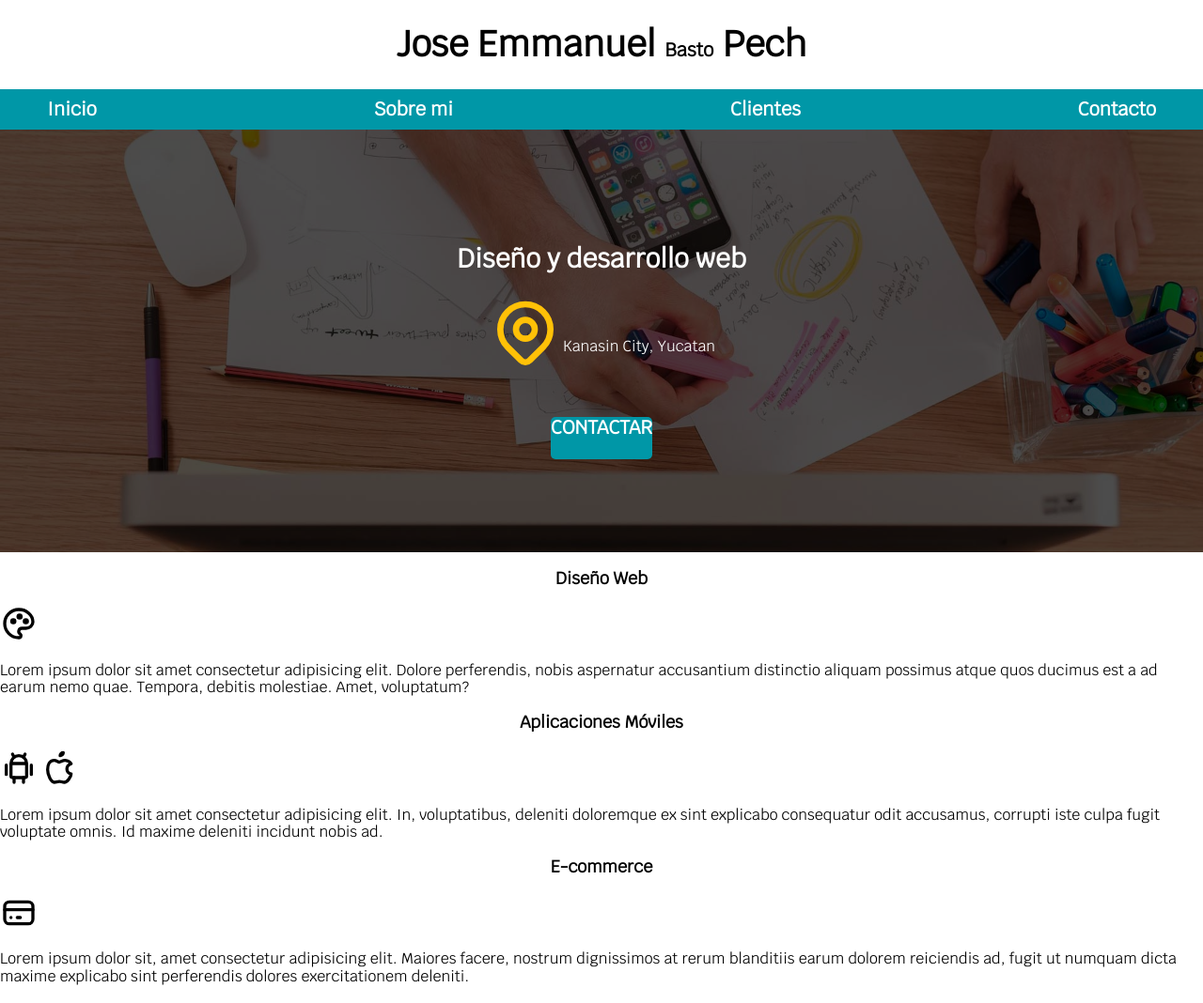
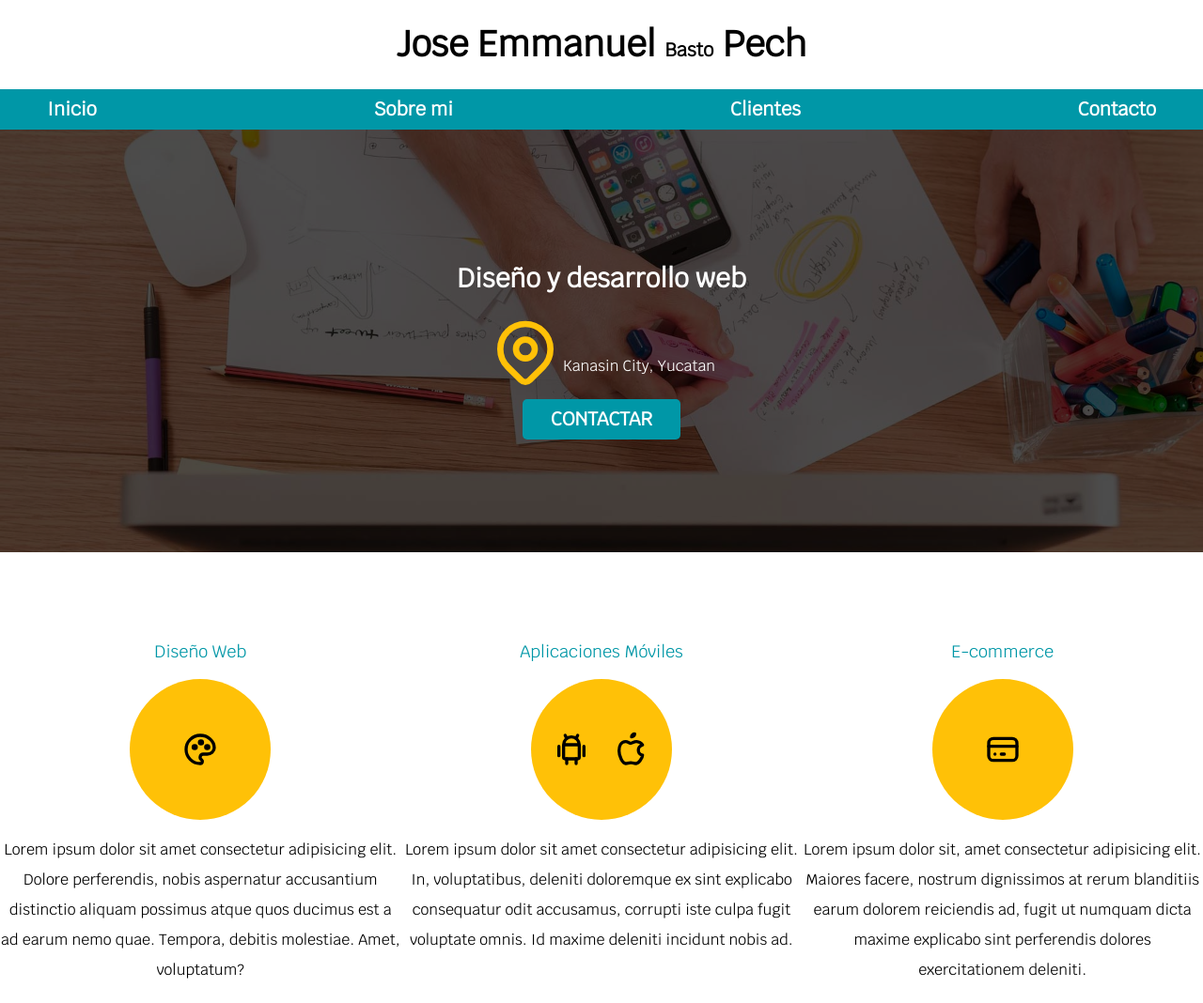
Before and after one commit to EmanuelBasto/septimo-semestre, a plain HTML site: page Developer_Page_7SA/index.html in a window 1280 px wide. Shown: the top 1068 px of the page at 94% size. Drawn offline with Linux system fonts and the light colour scheme.

Commit message:
My services section finished

```diff
--- a/Developer_Page_7SA/css/styles.css
+++ b/Developer_Page_7SA/css/styles.css
@@ -120,8 +120,8 @@ body{
     /*color del texto y el fondo*/
     background-color: var(--secuandario);
     color: var(--blanco);
-    padding: 1rem,3rem;
-    margin-top: 5rem;
+    padding: 1rem 3rem;
+    margin-top: 1rem;
     font-size: 2rem;
     /*subrayado*/
     text-decoration: none;
@@ -131,8 +131,7 @@ body{
     font-weight: bold;
     /*borde redondeado*/
     border-radius: .5rem;
-    width: 90%;
-    height: 10%;
+
     text-align: center;
 }
 
@@ -144,3 +143,42 @@ body{
     }
 
  }
+ /*Mis servicios*/
+
+ @media (min-width: 768px) {
+    .servicios{
+        display: grid;
+        /*define el area de las columnas*/
+        /*grid-template-columns: 1fr 1fr 1fr;*/
+        /*grid-template-columns: 33.33% 33.33% 33.33%*/
+        grid-template-columns: repeat(3, 1fr);
+    }
+  }
+
+  .servicio{
+    display: flex;
+    flex-direction: column;
+    align-items: center;
+  }
+  .servicio h3{
+    color: var(--secuandario);
+    /*subrayado "none" o normal con "normal"*/
+    font-weight: normal;
+  }
+  .servicio p{
+    /*internilineado*/
+    line-height: 2;
+    text-align: center;
+  }
+  .servicio .iconos{
+    height: 15rem;
+    width: 15rem;
+    background-color: var(--primario);
+    border-radius: 50%;
+    /*cada que quiera ponerlo en medio es FLEX*/
+    display: flex;
+    /*alinear de forma Horizontal*/
+    justify-content: space-evenly;
+    /*alinear de forma orizontal*/
+    align-items: center;
+  }
--- a/Developer_Page_7SA/index.html
+++ b/Developer_Page_7SA/index.html
@@ -40,26 +40,34 @@
     </section>
 
     <main>
+    <h2>Mis Servicios</h2>
+    <div class="servicios">
 
-    <section>
+    <section class="servicio">
         <h3>Diseño Web</h3>
-        <svg  xmlns="http://www.w3.org/2000/svg"  width="40"  height="40"  viewBox="0 0 24 24"  fill="none"  stroke="#000000"  stroke-width="2"  stroke-linecap="round"  stroke-linejoin="round"  class="icon icon-tabler icons-tabler-outline icon-tabler-palette"><path stroke="none" d="M0 0h24v24H0z" fill="none"/><path d="M12 21a9 9 0 0 1 0 -18c4.97 0 9 3.582 9 8c0 1.06 -.474 2.078 -1.318 2.828c-.844 .75 -1.989 1.172 -3.182 1.172h-2.5a2 2 0 0 0 -1 3.75a1.3 1.3 0 0 1 -1 2.25" /><path d="M8.5 10.5m-1 0a1 1 0 1 0 2 0a1 1 0 1 0 -2 0" /><path d="M12.5 7.5m-1 0a1 1 0 1 0 2 0a1 1 0 1 0 -2 0" /><path d="M16.5 10.5m-1 0a1 1 0 1 0 2 0a1 1 0 1 0 -2 0" /></svg>
+        <div class="iconos">
+            <svg  xmlns="http://www.w3.org/2000/svg"  width="40"  height="40"  viewBox="0 0 24 24"  fill="none"  stroke="#000000"  stroke-width="2"  stroke-linecap="round"  stroke-linejoin="round"  class="icon icon-tabler icons-tabler-outline icon-tabler-palette"><path stroke="none" d="M0 0h24v24H0z" fill="none"/><path d="M12 21a9 9 0 0 1 0 -18c4.97 0 9 3.582 9 8c0 1.06 -.474 2.078 -1.318 2.828c-.844 .75 -1.989 1.172 -3.182 1.172h-2.5a2 2 0 0 0 -1 3.75a1.3 1.3 0 0 1 -1 2.25" /><path d="M8.5 10.5m-1 0a1 1 0 1 0 2 0a1 1 0 1 0 -2 0" /><path d="M12.5 7.5m-1 0a1 1 0 1 0 2 0a1 1 0 1 0 -2 0" /><path d="M16.5 10.5m-1 0a1 1 0 1 0 2 0a1 1 0 1 0 -2 0" /></svg>
+        </div>
         <p>Lorem ipsum dolor sit amet consectetur adipisicing elit. Dolore perferendis, nobis aspernatur accusantium distinctio aliquam possimus atque quos ducimus est a ad earum nemo quae. Tempora, debitis molestiae. Amet, voluptatum?</p>
     </section>
 
-    <section>
+    <section class="servicio">
         <h3>Aplicaciones Móviles</h3>
+        <div class="iconos">
         <svg  xmlns="http://www.w3.org/2000/svg"  width="40"  height="40"  viewBox="0 0 24 24"  fill="none"  stroke="#000000"  stroke-width="2"  stroke-linecap="round"  stroke-linejoin="round"  class="icon icon-tabler icons-tabler-outline icon-tabler-brand-android"><path stroke="none" d="M0 0h24v24H0z" fill="none"/><path d="M4 10l0 6" /><path d="M20 10l0 6" /><path d="M7 9h10v8a1 1 0 0 1 -1 1h-8a1 1 0 0 1 -1 -1v-8a5 5 0 0 1 10 0" /><path d="M8 3l1 2" /><path d="M16 3l-1 2" /><path d="M9 18l0 3" /><path d="M15 18l0 3" /></svg>
         <svg  xmlns="http://www.w3.org/2000/svg"  width="40"  height="40"  viewBox="0 0 24 24"  fill="none"  stroke="#000000"  stroke-width="2"  stroke-linecap="round"  stroke-linejoin="round"  class="icon icon-tabler icons-tabler-outline icon-tabler-brand-apple"><path stroke="none" d="M0 0h24v24H0z" fill="none"/><path d="M8.286 7.008c-3.216 0 -4.286 3.23 -4.286 5.92c0 3.229 2.143 8.072 4.286 8.072c1.165 -.05 1.799 -.538 3.214 -.538c1.406 0 1.607 .538 3.214 .538s4.286 -3.229 4.286 -5.381c-.03 -.011 -2.649 -.434 -2.679 -3.23c-.02 -2.335 2.589 -3.179 2.679 -3.228c-1.096 -1.606 -3.162 -2.113 -3.75 -2.153c-1.535 -.12 -3.032 1.077 -3.75 1.077c-.729 0 -2.036 -1.077 -3.214 -1.077z" /><path d="M12 4a2 2 0 0 0 2 -2a2 2 0 0 0 -2 2" /></svg>
+        </div>
         <p>Lorem ipsum dolor sit amet consectetur adipisicing elit. In, voluptatibus, deleniti doloremque ex sint explicabo consequatur odit accusamus, corrupti iste culpa fugit voluptate omnis. Id maxime deleniti incidunt nobis ad.</p>
     </section>
 
-    <section>
+    <section class="servicio">
         <h3>E-commerce</h3>
+        <div class="iconos">
         <svg  xmlns="http://www.w3.org/2000/svg"  width="40"  height="40"  viewBox="0 0 24 24"  fill="none"  stroke="#000000"  stroke-width="2"  stroke-linecap="round"  stroke-linejoin="round"  class="icon icon-tabler icons-tabler-outline icon-tabler-credit-card"><path stroke="none" d="M0 0h24v24H0z" fill="none"/><path d="M3 5m0 3a3 3 0 0 1 3 -3h12a3 3 0 0 1 3 3v8a3 3 0 0 1 -3 3h-12a3 3 0 0 1 -3 -3z" /><path d="M3 10l18 0" /><path d="M7 15l.01 0" /><path d="M11 15l2 0" /></svg>
+        </div>
         <p>Lorem ipsum dolor sit, amet consectetur adipisicing elit. Maiores facere, nostrum dignissimos at rerum blanditiis earum dolorem reiciendis ad, fugit ut numquam dicta maxime explicabo sint perferendis dolores exercitationem deleniti.</p>
     </section>
-
+</div>
     </main>
 
     <section>
```
